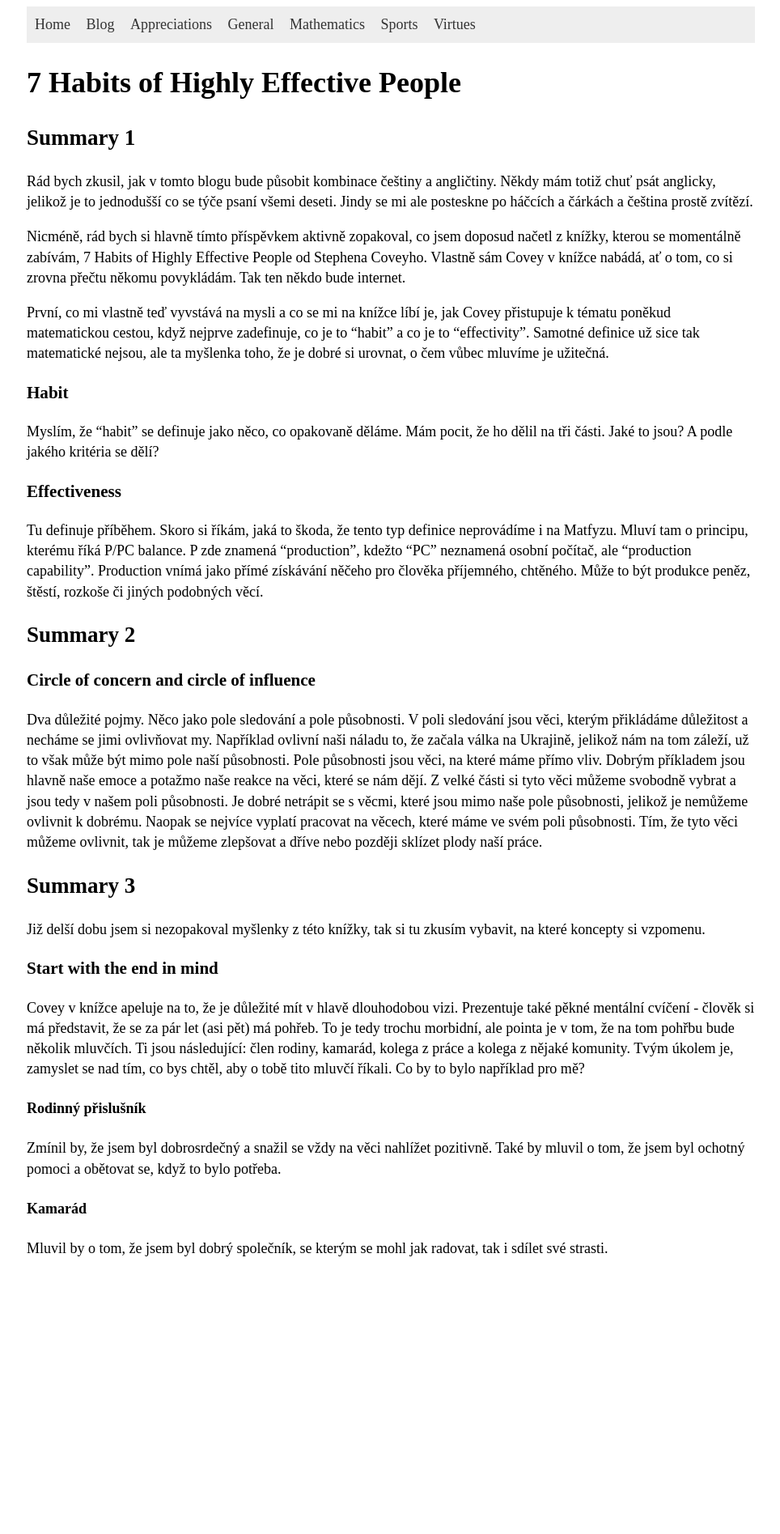
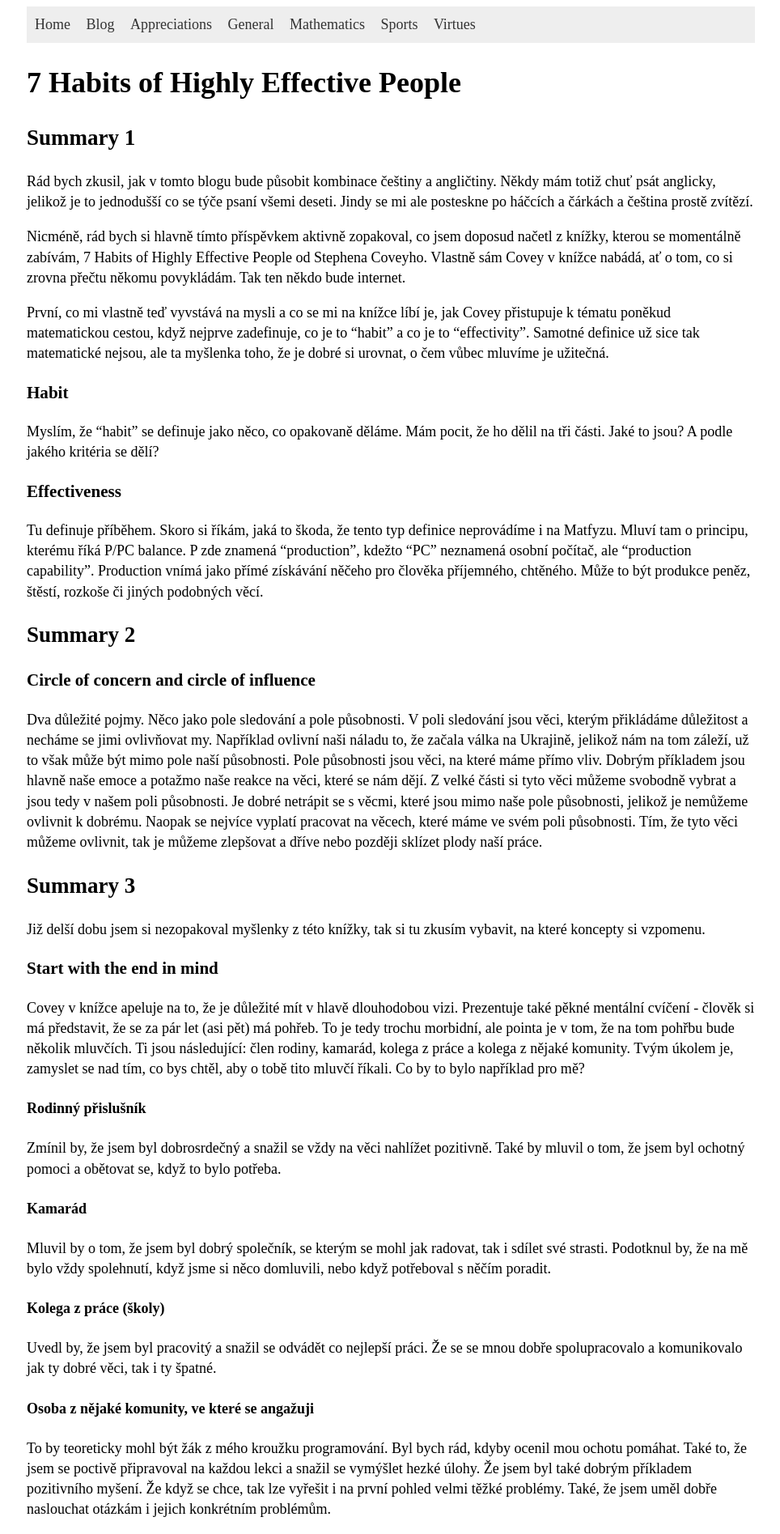
Before and after one commit to hartmaj2/hartmaj2.github.io, a Jekyll site: the page built from _posts/2025-03-24-post.md, in a window 1280 px wide. Shown: the whole page at 81% size, without its empty margins (157-1121 px from the left). Built offline with Jekyll 4.4.1, drawn with Linux system fonts in a browser that asks for light colours; before the commit the page ends 1573 px from its top, so only the background shows below that.

Commit message:
Update summary 3

```diff
--- a/_posts/2025-03-24-post.md
+++ b/_posts/2025-03-24-post.md
@@ -41,4 +41,12 @@ Zmínil by, že jsem byl dobrosrdečný a snažil se vždy na věci nahlížet p
 
 #### Kamarád
 
-Mluvil by o tom, že jsem byl dobrý společník, se kterým se mohl jak radovat, tak i sdílet své strasti.
+Mluvil by o tom, že jsem byl dobrý společník, se kterým se mohl jak radovat, tak i sdílet své strasti. Podotknul by, že na mě bylo vždy spolehnutí, když jsme si něco domluvili, nebo když potřeboval s něčím poradit.
+
+#### Kolega z práce (školy)
+
+Uvedl by, že jsem byl pracovitý a snažil se odvádět co nejlepší práci. Že se se mnou dobře spolupracovalo a komunikovalo jak ty dobré věci, tak i ty špatné.
+
+#### Osoba z nějaké komunity, ve které se angažuji
+
+To by teoreticky mohl být žák z mého kroužku programování. Byl bych rád, kdyby ocenil mou ochotu pomáhat. Také to, že jsem se poctivě připravoval na každou lekci a snažil se vymýšlet hezké úlohy. Že jsem byl také dobrým příkladem pozitivního myšení. Že když se chce, tak lze vyřešit i na první pohled velmi těžké problémy. Také, že jsem uměl dobře naslouchat otázkám i jejich konkrétním problémům.
```
